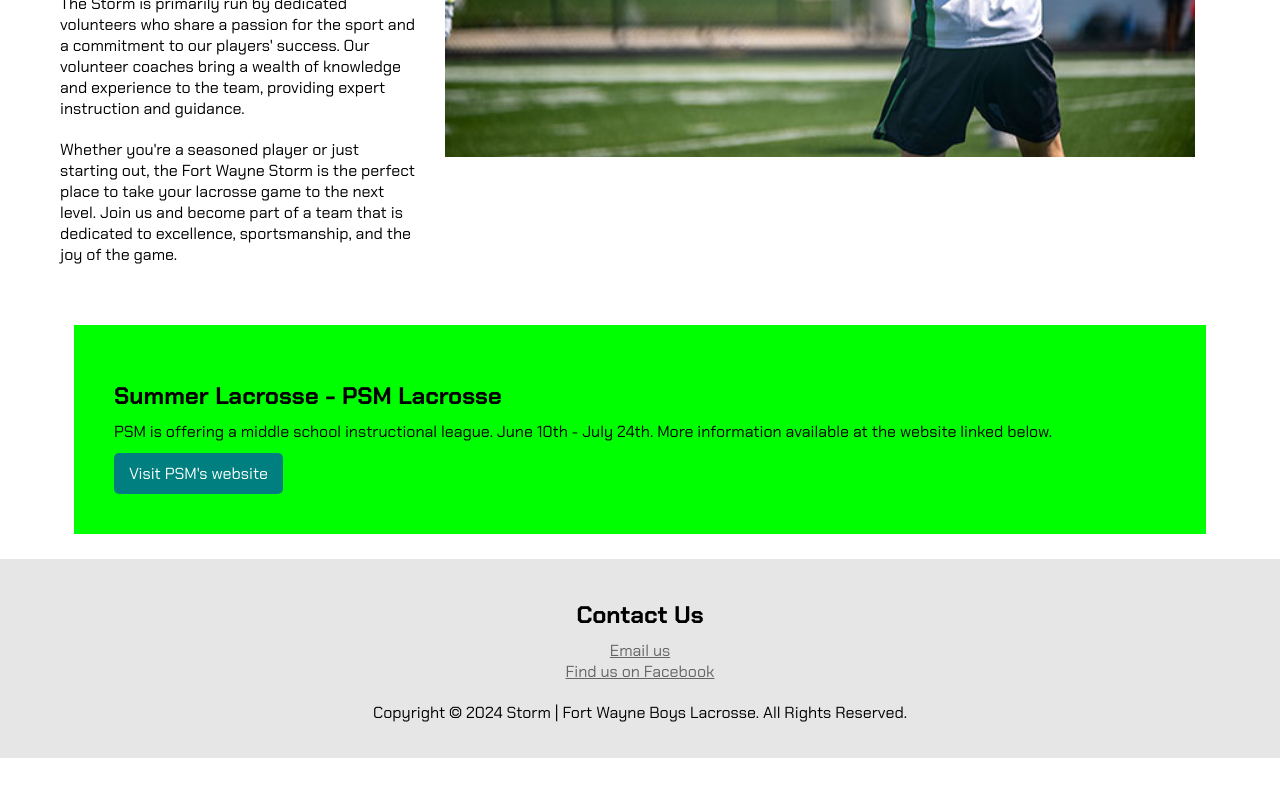
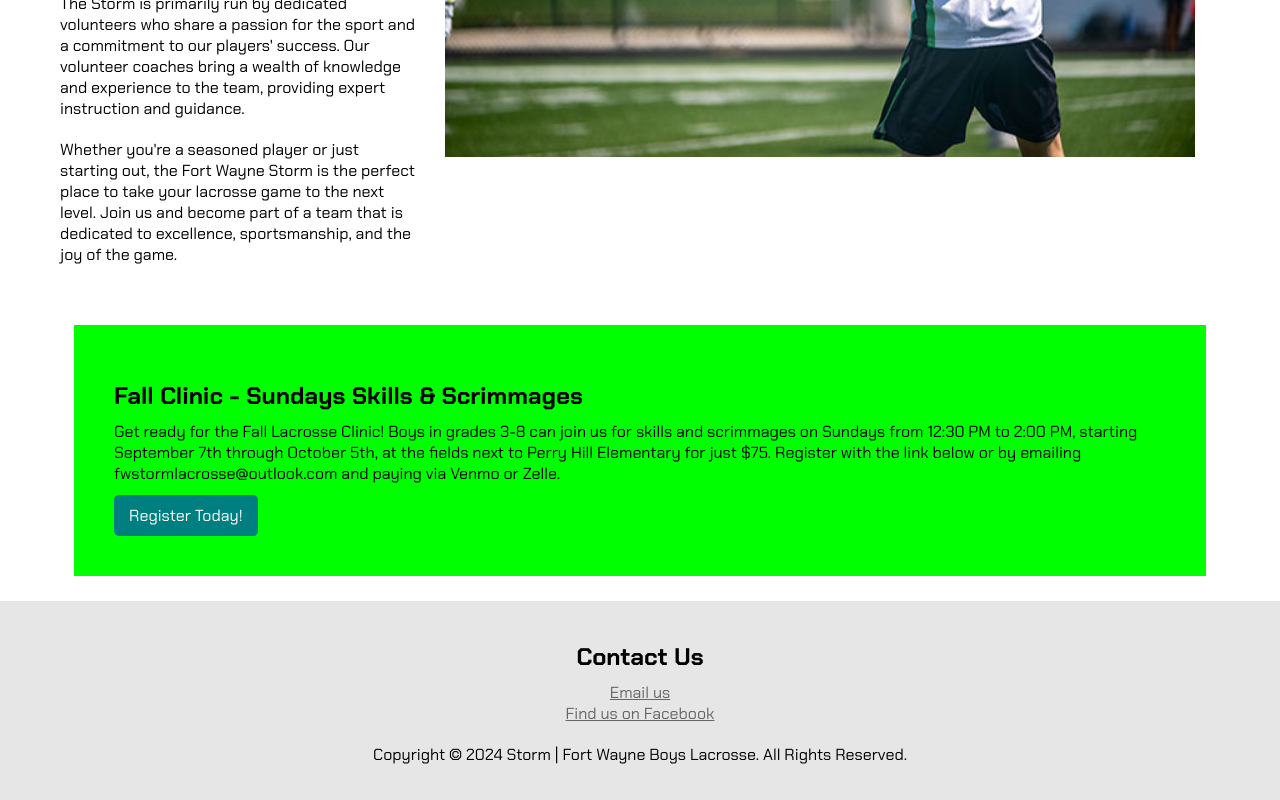
Before and after one commit to jhaagen/storm-lacrosse, a React (Create React App) app: page / in a window 1280 px wide. Shown: the part 893-1693 px from the top of the page. Before the commit the page ends 1651 px from the top, so only its background shows below. Built offline with nearby package versions, Linux system fonts and the light colour scheme; a web font is replaced by a local one.

Commit message:
Updated CTA to Fall Clinic

```diff
--- a/src/components/cta.js
+++ b/src/components/cta.js
@@ -4,9 +4,9 @@ import './cta.scss';
 function CTA() {
 return (
 <div className="cta">
-<h2>Summer Lacrosse - PSM Lacrosse</h2>
-            <p>PSM is offering a middle school instructional league. June 10th - July 24th. More information available at the website linked below.<br/><br/>
-                <a href="https://bondsports.co/activity/programs/CO_ED-adult-OTHER/6755/season/PSM%20Middle%20School%20Instructional%20League/65546">Visit PSM's website</a></p>
+<h2>Fall Clinic - Sundays Skills &amp; Scrimmages</h2>
+            <p>Get ready for the Fall Lacrosse Clinic! Boys in grades 3-8 can join us for skills and scrimmages on Sundays from 12:30 PM to 2:00 PM, starting September 7th through October 5th, at the fields next to Perry Hill Elementary for just $75. Register with the link below or by emailing fwstormlacrosse@outlook.com and paying via Venmo or Zelle.<br/><br/>
+                <a href="https://forms.gle/aiQ5vWxnKRtMwYZr7">Register Today!</a></p>
             </div>
 
 );
```
